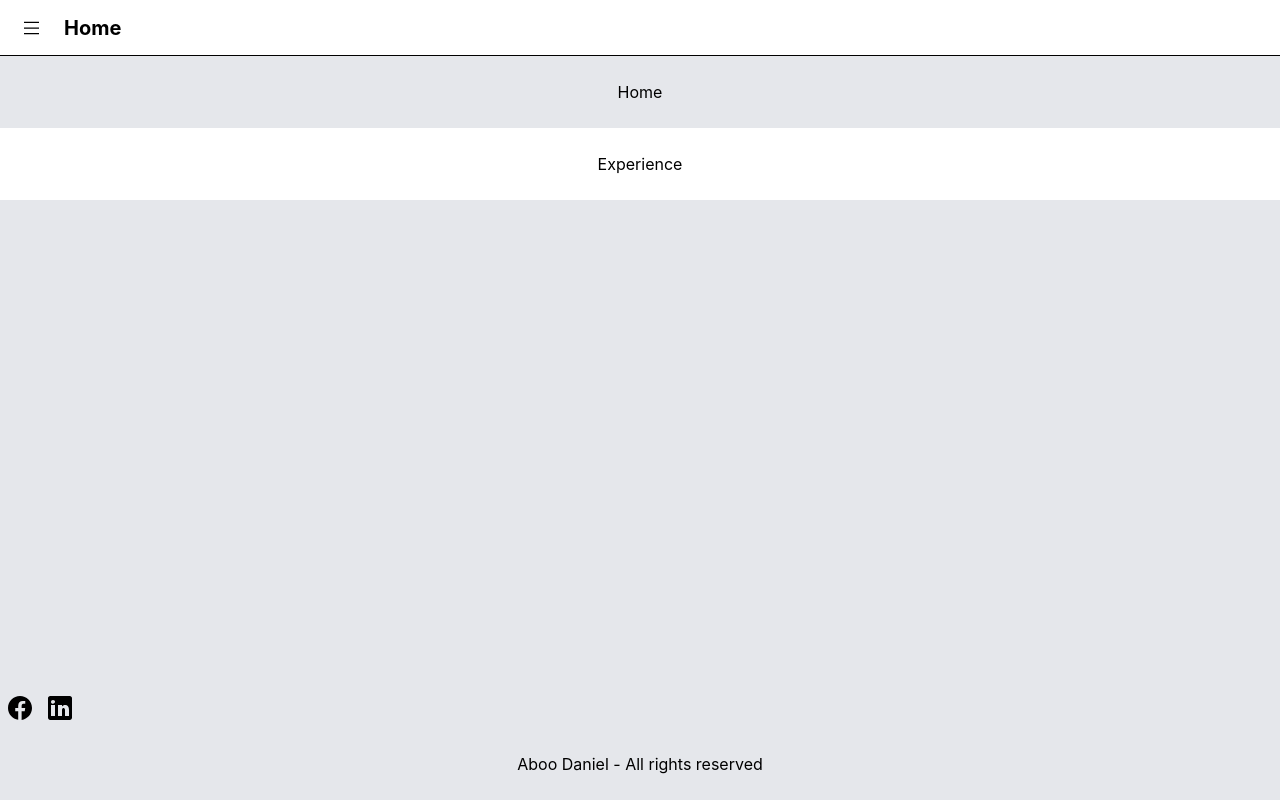
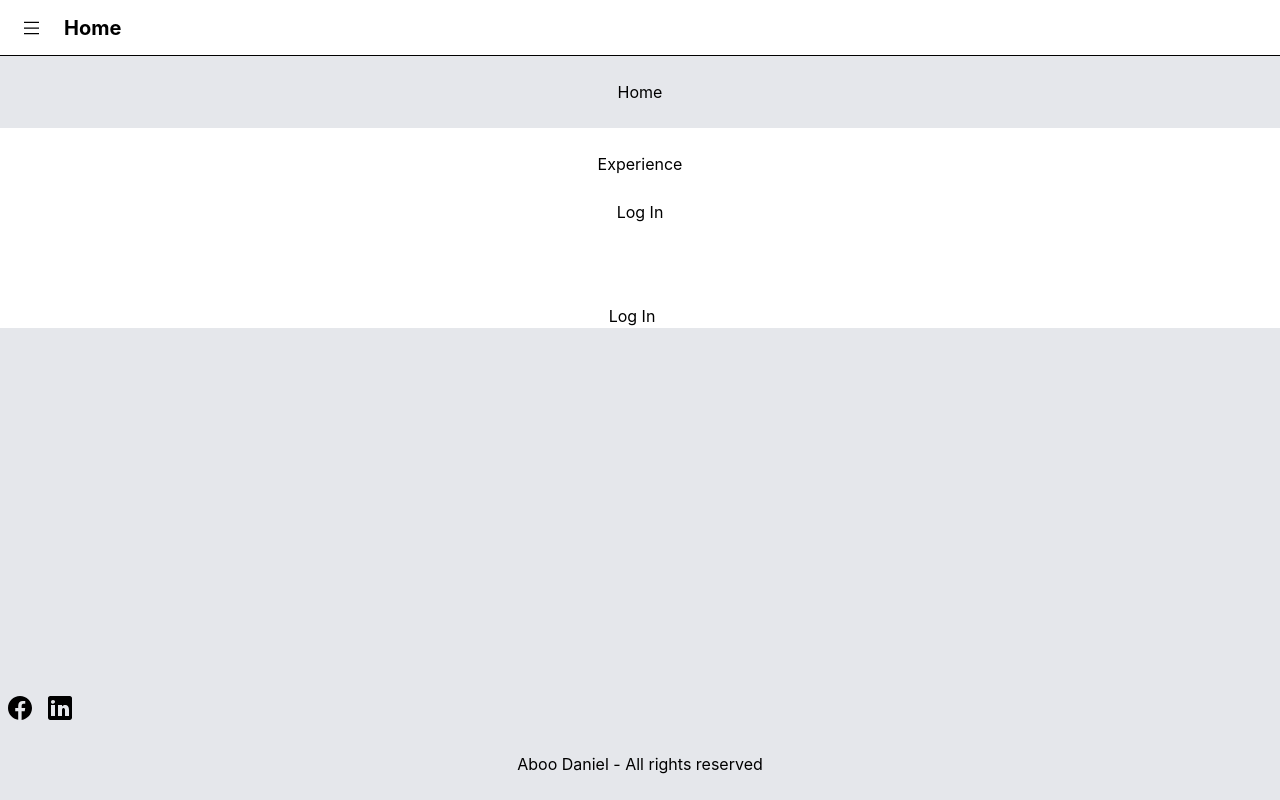
Before and after one commit to Daboo1998/aboodaniel-react-client, a React (Create React App) app: page / in a window 1280 px wide. Built offline with nearby package versions, Linux system fonts and the light colour scheme.

Commit message:
Added AuthContext and developer tools page

```diff
--- a/src/App.tsx
+++ b/src/App.tsx
@@ -1,4 +1,4 @@
-import React from 'react';
+import React, {useState} from 'react';
 import PageNavigator from "./components/pageNavigator/PageNavigator";
 import HomePageLayout from "./components/layouts/HomePageLayout";
 import ExperiencePageLayout from "./components/layouts/ExperiencePageLayout";
@@ -7,8 +7,12 @@ import PageNavigatorBarLink from "./components/atoms/PageNavigatorBarLink";
 import Footer from "./components/molecules/Footer";
 import NotFoundPageLayout from "./components/layouts/NotFoundPageLayout";
 import Spacer from "./components/atoms/Spacer";
+import DevelopmentToolsPageLayout from "./components/layouts/DevelopmentToolsPageLayout";
+import {useAuth} from "./contexts/AuthContext";
 
 function App() {
+    const auth = useAuth();
+
     return (
       <PageNavigator>
           <PageNavigatorBar>
@@ -18,10 +22,17 @@ function App() {
               <PageNavigatorBarLink to="/experience" pageTitle="Experience">
                   Experience
               </PageNavigatorBarLink>
+              {
+                  auth.isDeveloper && <PageNavigatorBarLink to="/developerTools" pageTitle="Developer Tools">
+                      Developer Tools
+                  </PageNavigatorBarLink>
+              }
           </PageNavigatorBar>
 
           <HomePageLayout path="/" />
           <ExperiencePageLayout path="/experience" />
+          {auth.isDeveloper && <DevelopmentToolsPageLayout path="/developerTools" />}
+
           <NotFoundPageLayout />
 
           <Spacer />
--- /dev/null
+++ b/src/components/layouts/DevelopmentToolsPageLayout.tsx
@@ -0,0 +1,15 @@
+import React from "react";
+import PageLayout, {PageLayoutProps} from "./PageLayout";
+
+export interface DevelopmentToolsPageLayoutProps extends PageLayoutProps {}
+
+const DevelopmentToolsPageLayout: React.FC<DevelopmentToolsPageLayoutProps> = ({path}) => {
+
+    return (
+        <PageLayout path={path}>
+            <h1>Development Tools</h1>
+        </PageLayout>
+    );
+};
+
+export default DevelopmentToolsPageLayout;
--- a/src/components/layouts/ExperiencePageLayout.tsx
+++ b/src/components/layouts/ExperiencePageLayout.tsx
@@ -7,7 +7,7 @@ export interface ExperiencePageLayoutProps extends PageLayoutProps {}
 
 const ExperiencePageLayout: React.FC<ExperiencePageLayoutProps> = ({ path }) => {
     return (
-        <PageLayout path={path} className="pt-10">
+        <PageLayout path={path}>
             <h1 className="text-gray-500 font-bold w-full pl-4">My experience</h1>
             <div className=" rounded-md border-black mt-4 mb-4 p-2">
                 {
--- a/src/components/layouts/HomePageLayout.tsx
+++ b/src/components/layouts/HomePageLayout.tsx
@@ -5,7 +5,7 @@ interface HomePageLayoutProps extends PageLayoutProps {}
 
 const HomePageLayout: React.FC<HomePageLayoutProps> = ({ path }) => {
     return (
-        <PageLayout path={path} className="pt-10">
+        <PageLayout path={path}>
             <h1>Welcome to my kingdom!</h1>
         </PageLayout>
     );
--- a/src/components/layouts/NotFoundPageLayout.tsx
+++ b/src/components/layouts/NotFoundPageLayout.tsx
@@ -9,7 +9,7 @@ const NotFoundPageLayout: React.FC = () => {
         return null;
     }
 
-    return (<PageLayout path={currentPath} className="p-6">
+    return (<PageLayout path={currentPath}>
         <div className="text-center text-9xl font-bold text-gray-500 p-4">404</div>
         <h1 className="font-bold">
             Oops! You should not be here!
--- a/src/components/layouts/PageLayout.tsx
+++ b/src/components/layouts/PageLayout.tsx
@@ -13,7 +13,7 @@ const PageLayout: React.FC<PageLayoutProps> = ({ children, path , className, ...
     }
 
     return (
-        <div className={"flex flex-col w-full p-10 bg-white"}  {...props}>
+        <div className={"flex flex-col w-full p-10 bg-white pt-20"}  {...props}>
             <div className={(className ?? "") + " w-full"}>
                 {children}
             </div>
--- a/src/components/molecules/navigator/PageNavigatorBar.tsx
+++ b/src/components/molecules/navigator/PageNavigatorBar.tsx
@@ -2,6 +2,8 @@ import React, {useContext, useState} from "react";
 import { ReactComponent as MenuIcon } from "../../../images/icons/menuIcon.svg";
 import { ReactComponent as CloseIcon } from "../../../images/icons/closeIcon.svg"
 import {PageNavigatorContext} from "../../pageNavigator/PageNavigator";
+import Spacer from "../../atoms/Spacer";
+import {useAuth} from "../../../contexts/AuthContext";
 
 export const PageNavigatorBarContext = React.createContext({
     isHidden: false,
@@ -11,6 +13,17 @@ export const PageNavigatorBarContext = React.createContext({
 const PageNavigatorBar: React.FC = ({children}) => {
     const [isHidden, setIsHidden] = useState(true);
     const { currentTitle } = useContext(PageNavigatorContext);
+
+    const {isDeveloper, login, logout} = useAuth();
+
+    const handleLogin = (e: React.MouseEvent) => {
+        e.preventDefault();
+        if (isDeveloper) {
+            logout();
+        } else {
+            login()
+        }
+    };
 
     return (<PageNavigatorBarContext.Provider value={{isHidden, hide: () => setIsHidden(true)}}>
       <div className={`flex flex-col >md:flex-row ${isHidden ? "" : "border-b"} >md:border-b border-black fixed w-full top-0 bg-white z-10`}>
@@ -26,7 +39,11 @@ const PageNavigatorBar: React.FC = ({children}) => {
               <md:overflow-hidden <md:transition-height <md:duration-500 <md:ease-in-out`
           }>
               {children}
+              <Spacer />
+              <button className="pb-20 >md:hidden" onClick={handleLogin}>{isDeveloper ? "Log Out" : "Log In"}</button>
           </div>
+          <Spacer />
+          <button className="pr-4 <md:hidden" onClick={handleLogin}>{isDeveloper ? "Log Out" : "Log In"}</button>
       </div>
     </PageNavigatorBarContext.Provider>);
 };
--- /dev/null
+++ b/src/contexts/AuthContext.tsx
@@ -0,0 +1,31 @@
+import React, {useContext, useState} from "react";
+
+const AuthContext = React.createContext({
+    isDeveloper: false,
+    login: () => {},
+    logout: () => {}
+});
+
+export const useAuth = () => {
+    return useContext(AuthContext);
+};
+
+export const AuthContextProvider: React.FC = ({children}) => {
+    const [isDeveloper, setIsDeveloper] = useState(false);
+
+    const handleLogin = () => {
+      setIsDeveloper(true)
+    };
+
+    const handleLogout = () => {
+        setIsDeveloper(false);
+    };
+
+    return (
+        <AuthContext.Provider value={{isDeveloper, login: handleLogin, logout: handleLogout}}>
+            {children}
+        </AuthContext.Provider>
+    );
+};
+
+export default AuthContext;
--- a/src/index.tsx
+++ b/src/index.tsx
@@ -3,10 +3,13 @@ import ReactDOM from 'react-dom';
 import './index.css';
 import App from './App';
 import reportWebVitals from './reportWebVitals';
+import {AuthContextProvider} from "./contexts/AuthContext";
 
 ReactDOM.render(
   <React.StrictMode>
-    <App />
+    <AuthContextProvider>
+        <App />
+    </AuthContextProvider>
   </React.StrictMode>,
   document.getElementById('root')
 );
```
